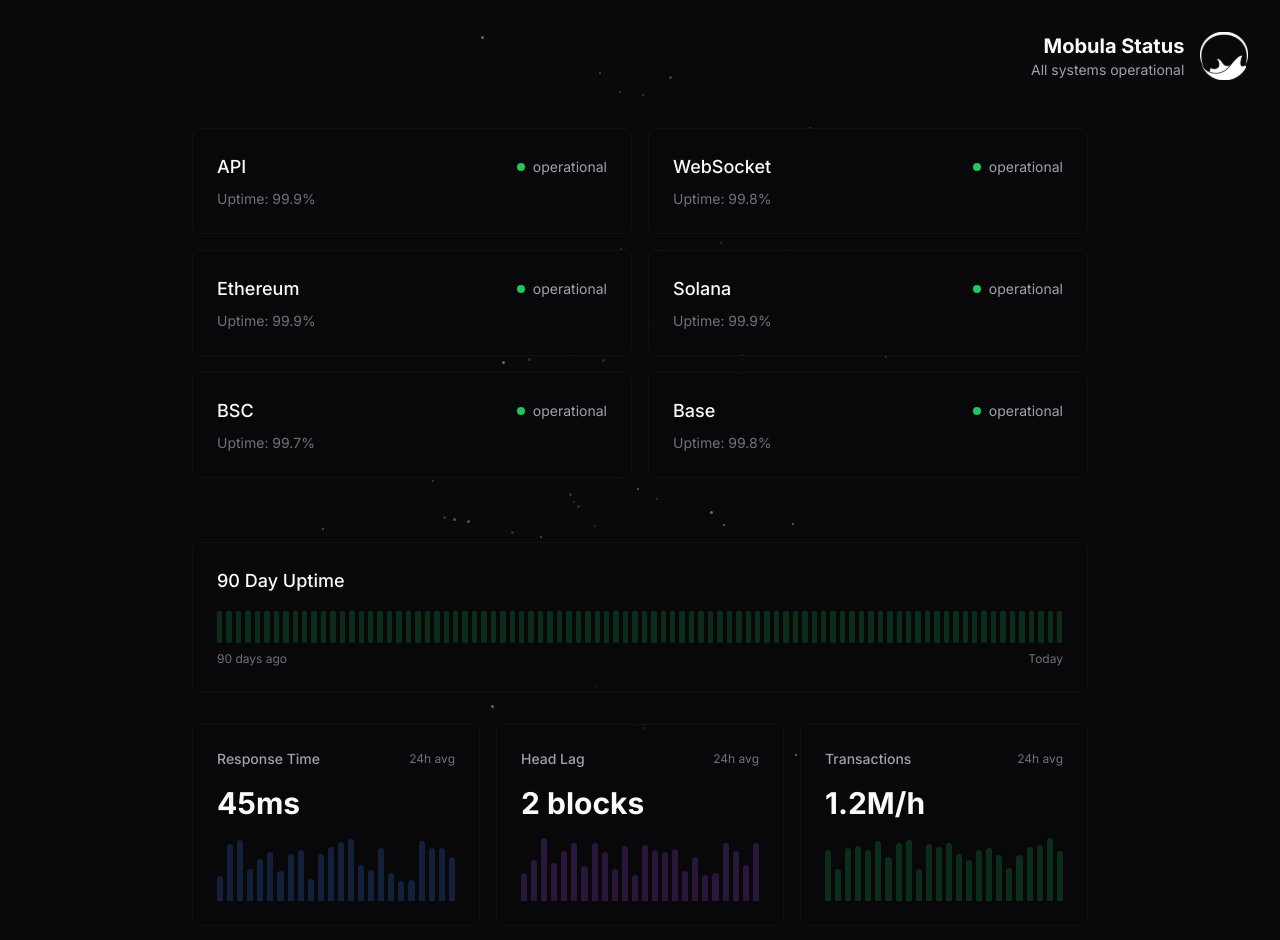
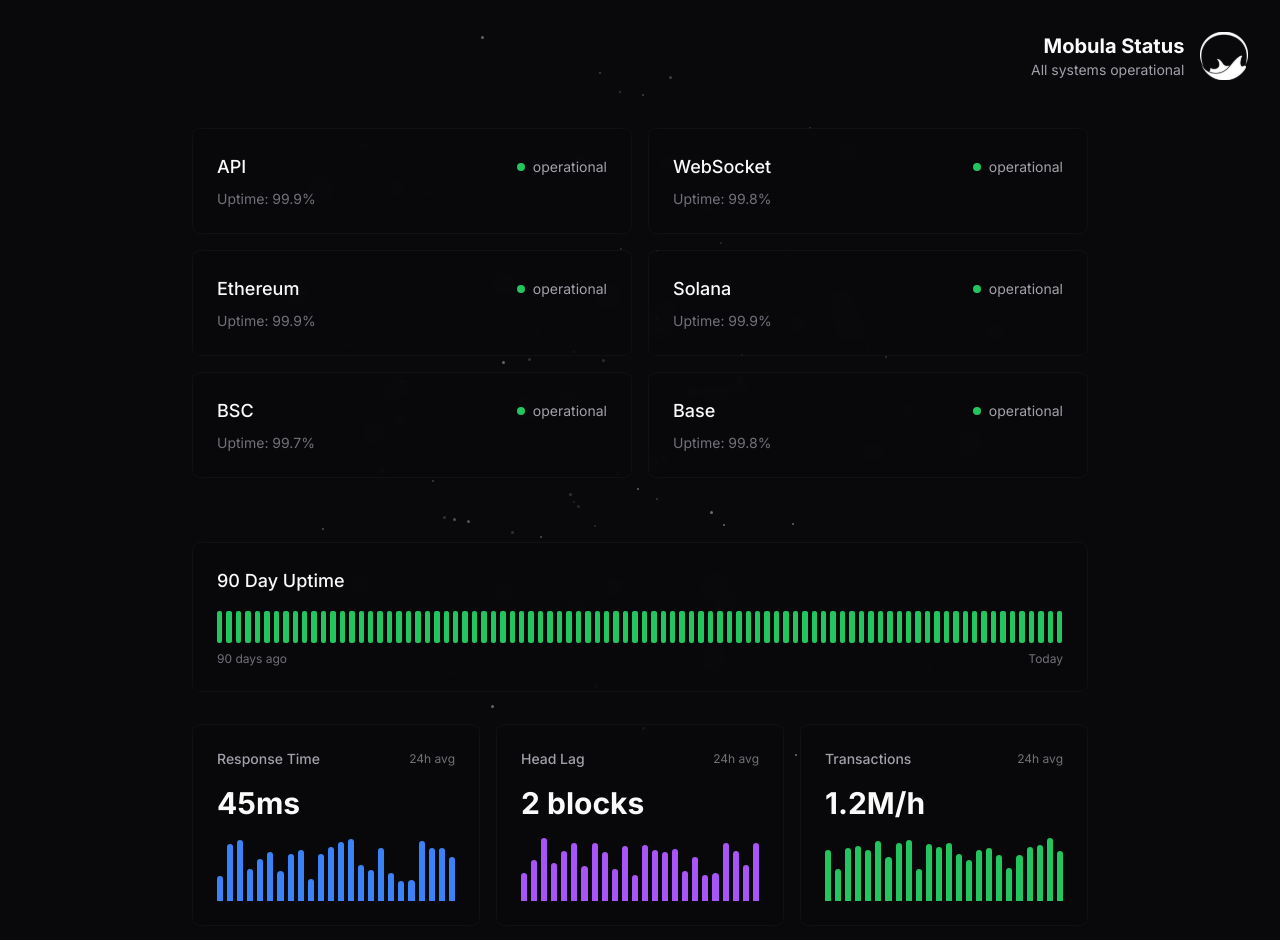
Before and after one commit to Flotapponnier/status-page-mobula, a React (Vite) app: page / in a window 1280 px wide. Shown: the top 940 px of the page. Built offline with nearby package versions, Linux system fonts and the light colour scheme; the HTML template or start-up script is replaced by a standard one.

Commit message:
brighter colors for metrics

```diff
--- a/src/components/StatusDashboard.tsx
+++ b/src/components/StatusDashboard.tsx
@@ -55,7 +55,7 @@
             {uptimeData.map((day) => (
               <div
                 key={day.day}
-                className="flex-1 h-8 bg-green-500/20 rounded-sm hover:bg-green-500/30 transition-colors cursor-pointer"
+                className="flex-1 h-8 bg-green-500 rounded-sm hover:bg-green-400 transition-colors cursor-pointer"
                 title={`Day ${day.day + 1}: ${day.uptime}%`}
               />
             ))}
@@ -81,7 +81,7 @@
                 return (
                   <div
                     key={i}
-                    className="flex-1 bg-blue-500/20 rounded-t"
+                    className="flex-1 bg-blue-500 rounded-t"
                     style={{ height: `${height}%` }}
                     title={`Hour ${i}: ${Math.round(40 + Math.random() * 20)}ms`}
                   />
@@ -103,7 +103,7 @@
                 return (
                   <div
                     key={i}
-                    className="flex-1 bg-purple-500/20 rounded-t"
+                    className="flex-1 bg-purple-500 rounded-t"
                     style={{ height: `${height}%` }}
                     title={`Hour ${i}: ${Math.round(1 + Math.random() * 3)} blocks`}
                   />
@@ -125,7 +125,7 @@
                 return (
                   <div
                     key={i}
-                    className="flex-1 bg-green-500/20 rounded-t"
+                    className="flex-1 bg-green-500 rounded-t"
                     style={{ height: `${height}%` }}
                     title={`Hour ${i}: ${(1.0 + Math.random() * 0.5).toFixed(1)}M`}
                   />
```
